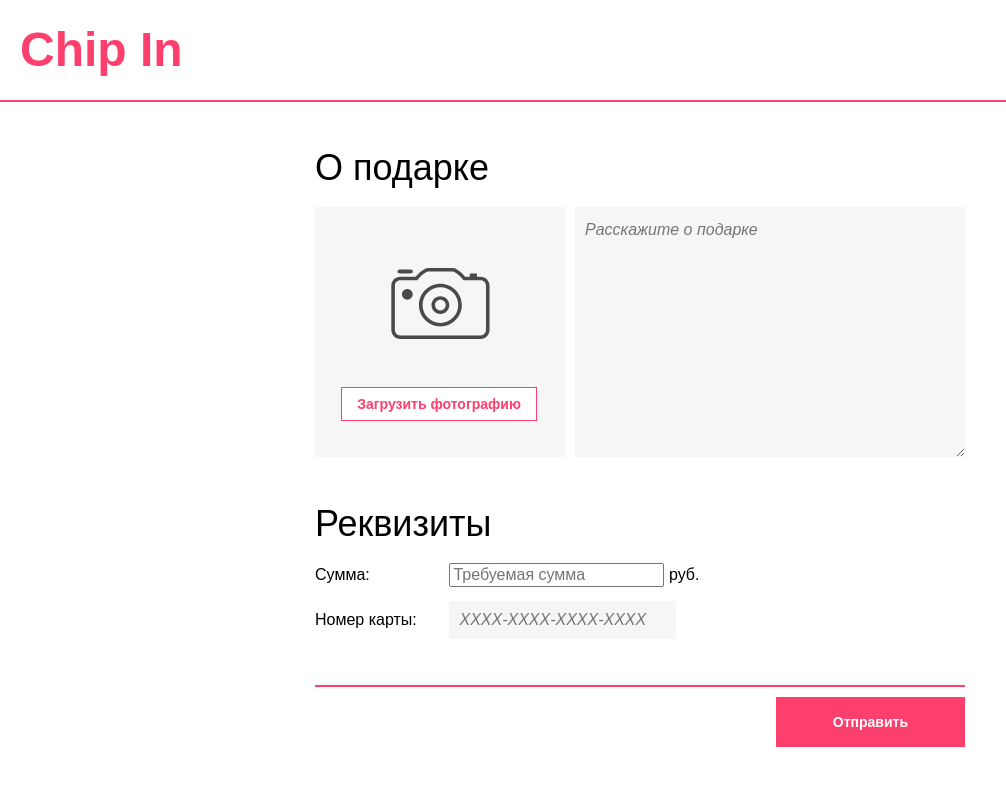
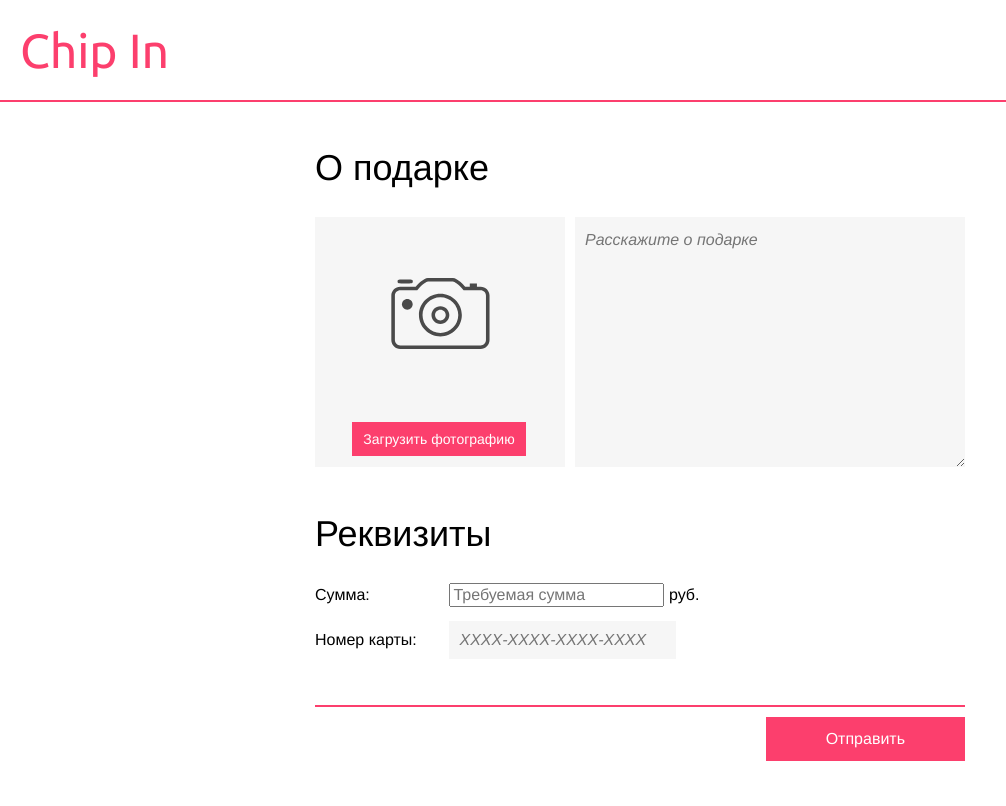
Before and after one commit to octoberry/qiwihack, a Flask app: page / in a window 1280 px wide. Shown: the whole page, without its empty margins (0-1006 px from the left). Before the commit the page ends 747 px from the top, so only its background shows below. Run offline with Flask 2, Linux system fonts and the light colour scheme; parts of the project's set-up code (start-up, migrations or seed data) failed here and were passed over; some libraries are stand-ins or nearby versions.

Commit message:
Fix styles

```diff
--- a/static/styles/base.styl
+++ b/static/styles/base.styl
@@ -8,8 +8,7 @@ h1,h2,h3,h4,h5,h6
 .title
 	&-h2
 		font-size 36px
-		font-weight lighter
-
+		font-weight 300
 a
 	color $red
 	text-decoration none
@@ -31,28 +30,39 @@ textarea
 	padding 14px 10px
 	placeholder()
 
+	&:focus
+		outline-color $red
+
 button
 	button()
 
 	&:hover
 		color #fff
-		background $red
+		background $redHover
+
+	&:active
+		color #fff
+		background $redActive
 
 .button
 	button()
 
 	&__full-color
-		border 2px solid $red
-		padding 15px 55px
+		padding 12px 59px
 		background $red
 		color #fff
 
 		&:hover
-			color $red
-			background #fff
+			color #fff
+			background $redHover
+
+		&:active
+			color #fff
+			background $redActive
 
 		&:disabled
-			background $red
+			border-color $redDisabled
+			background $redDisabled
 
 input[type=text]
 	background $grey
@@ -79,15 +89,15 @@ input[type=text]
 		text-align right
 
 	&__error
-		position absolute
 		display none
+		text-align left
 		font-size 12px
-		padding 12px
+		padding 6px 10px
 		background #eb2129
 		color #fff
 
 		&--show
-			display inline-block
+			display block
 
 .fileupload
 	height 34px
--- a/static/styles/guideline.styl
+++ b/static/styles/guideline.styl
@@ -1,5 +1,8 @@
 // colors
 $red = #fc3f6d
+$redHover = #f44b75
+$redActive = #cc3359
+$redDisabled = #d8d8d8
 $grey = #f6f6f6
 $green = #7bd500
 $darkgrey = #9b9b9b
--- a/static/styles/main.css
+++ b/static/styles/main.css
@@ -1,3 +1,4 @@
+@import url("http://fonts.googleapis.com/css?family=Ubuntu&subset=cyrillic-ext,latin");
 /* normalize.css v3.0.0 | MIT License | git.io/normalize */
 html {
   font-family: sans-serif;
@@ -178,7 +179,6 @@ td,
 th {
   padding: 0;
 }
-@import url("http://fonts.googleapis.com/css?family=Ubuntu&subset=cyrillic-ext,latin");
 h1,
 h2,
 h3,
@@ -190,7 +190,7 @@ h6 {
 }
 .title-h2 {
   font-size: 36px;
-  font-weight: lighter;
+  font-weight: 300;
 }
 a {
   color: #fc3f6d;
@@ -226,38 +226,47 @@ textarea::-moz-placeholder {
 textarea:-ms-input-placeholder {
   font-style: italic;
 }
+textarea:focus {
+  outline-color: #fc3f6d;
+}
 button {
-  font-size: 14px;
-  padding: 8px 15px;
+  font-size: 16px;
+  padding: 12px 59px;
   border: 1px solid #fc3f6d;
-  background: #fff;
-  color: #fc3f6d;
-  font-weight: bold;
+  background: #fc3f6d;
+  color: #fff;
 }
 button:hover {
   color: #fff;
-  background: #fc3f6d;
+  background: #f44b75;
+}
+button:active {
+  color: #fff;
+  background: #cc3359;
 }
 .button {
-  font-size: 14px;
-  padding: 8px 15px;
+  font-size: 16px;
+  padding: 12px 59px;
   border: 1px solid #fc3f6d;
-  background: #fff;
-  color: #fc3f6d;
-  font-weight: bold;
+  background: #fc3f6d;
+  color: #fff;
 }
 .button__full-color {
-  border: 2px solid #fc3f6d;
-  padding: 15px 55px;
+  padding: 12px 59px;
   background: #fc3f6d;
   color: #fff;
 }
 .button__full-color:hover {
-  color: #fc3f6d;
-  background: #fff;
+  color: #fff;
+  background: #f44b75;
+}
+.button__full-color:active {
+  color: #fff;
+  background: #cc3359;
 }
 .button__full-color:disabled {
-  background: #fc3f6d;
+  border-color: #d8d8d8;
+  background: #d8d8d8;
 }
 input[type=text] {
   background: #f6f6f6;
@@ -295,15 +304,15 @@ input[type=text]:focus {
   text-align: right;
 }
 .form-item__error {
-  position: absolute;
   display: none;
+  text-align: left;
   font-size: 12px;
-  padding: 12px;
+  padding: 6px 10px;
   background: #eb2129;
   color: #fff;
 }
 .form-item__error--show {
-  display: inline-block;
+  display: block;
 }
 .fileupload {
   height: 34px;
@@ -348,14 +357,16 @@ input[type=text]:focus {
   height: 100px;
   border-bottom: 2px solid #fc3f6d;
 }
-.header__logo {
+.header__logo a {
   font-family: 'Ubuntu', sans-serif;
   font-size: 48px;
   line-height: 100px;
   margin-left: 20px;
+  font-weight: 400;
   color: #fc3f6d;
 }
 .main {
+  font-family: Helvetica Neue, Helvetica, Arial sans-serif;
   width: 650px;
   margin-left: auto;
   margin-right: auto;
@@ -385,9 +396,15 @@ input[type=text]:focus {
   padding-bottom: 47px;
 }
 .present__fileupload {
+  font-size: 14px;
   position: absolute;
-  bottom: 36px;
+  bottom: -3px;
   left: 24px;
+}
+.present__fileupload-button {
+  font-size: 14px;
+  padding: 0 10px;
+  height: 100%;
 }
 .link-page__link {
   line-height: 48px;
@@ -423,6 +440,6 @@ input[type=text]:focus {
   line-height: 50px;
   color: #9b9b9b;
   padding-right: 30px;
-  background: url("/static/images/finish-icon.svg") no-repeat 105px 30px;
+  background: url("/static/images/finish-icon.svg?33323213") no-repeat 86px 30px;
   z-index: 1;
 }
--- a/static/styles/main.styl
+++ b/static/styles/main.styl
@@ -1,5 +1,5 @@
+@import 'fonts'
 @import '../bower_components/normalize.styl/normalize.styl'
-@import 'fonts'
 @import 'guideline'
 @import 'base'
 @import 'helpers'
@@ -9,15 +9,17 @@
 	height 100px
 	border-bottom 2px solid $red
 
-	&__logo
+	&__logo a
 		font-family 'Ubuntu', sans-serif
 		font-size 48px
 		line-height 100px
 		margin-left 20px
+		font-weight 400
 		color $red
 
 
 .main
+	font-family Helvetica Neue, Helvetica, Arial sans-serif
 	width 650px
 	margin-left auto
 	margin-right auto
@@ -47,9 +49,15 @@
 		padding-bottom 47px
 
 	&__fileupload
+		font-size 14px
 		position absolute
-		bottom 36px
+		bottom -3px
 		left 24px
+
+		&-button
+			font-size 14px
+			padding 0 10px
+			height 100%
 
 .link-page
 	&__link
@@ -88,5 +96,5 @@
 		line-height 50px
 		color $darkgrey
 		padding-right 30px
-		background url('/static/images/finish-icon.svg') no-repeat 105px 30px
+		background url('/static/images/finish-icon.svg?33323213') no-repeat 86px 30px
 		z-index 1
--- a/templates/create.html
+++ b/templates/create.html
@@ -1,9 +1,11 @@
 {% extends "index.html" %}
 {% block content %}
 <h2 class="title-h2">О подарке</h2>
-<div class="spacer"></div>
+<div class="spacer spacer--small"></div>
 <form method="post" role="presentSubmit">
     <div class="present">
+		<div class="form-item__error" id="block-error1"></div>
+		<div class="spacer spacer--small"></div>
 		<aside class="form-item present__photo">
 			<img class="present__icon" src="/static/images/photo-icon.svg" alt=""/>
 			<div class="fileupload present__fileupload">
@@ -11,28 +13,27 @@
 				<input id="fileupload" type="file" name="image_file" data-url="/upload"/>
 				{{ form.image(type="hidden")|safe }}
 			</div>
-		<span class="form-item__error" style="top: 0; left: 0"></span>
 		</aside>
 		<aside class="form-item present__desc">
 			{{ form.description(placeholder='Расскажите о подарке')|safe }}
-		<span class="form-item__error" style="top: 0; right: 0"></span>
 		</aside>
 		<div class="clearfix"></div>
     </div>
+	<div class="clearfix"></div>
 	<div class="spacer spacer--big"></div>
     <h2 class="title-h2">Реквизиты</h2>
-    <div class="spacer"></div>
+	<div class="spacer spacer--small"></div>
+	<div class="form-item__error" id="block-error2"></div>
+	<div class="spacer spacer--small"></div>
 	<div class="form-item">
         <label class="form-item__label" for="present[sum]">Сумма:</label>
         {{ form.amount(class="form-item__input-text", placeholder='Требуемая сумма', id='present[sum]') }}
         <span class="currency">руб.</span>
-		<span class="form-item__error"></span>
 	</div>
     <div class="spacer spacer--small"></div>
     <div class="form-item">
         <label class="form-item__label" for="present[cardnumber]">Номер карты:</label>
         {{ form.card(class="form-item__input-text", id='present[cardnumber]', placeholder='XXXX-XXXX-XXXX-XXXX') }}
-		<span class="form-item__error"></span>
     </div>
     <div class="spacer spacer--big"></div>
     <div class="form-item form-item--submit">
@@ -80,17 +81,33 @@ $(function () {
 
 	var errorList = {{ form.errors|tojson|safe }};
 
+	console.log(errorList);
+
+	var $blockError1 = $('#block-error1'),
+		$blockError2 = $('#block-error2');
+
 	var formValidate = {
 		formNode: $('form[role="presentSubmit"]'),
 		errorArray: errorList,
 		classError: 'form-item__error--show',
 			showError: function(){
 			for(var inputItem in this.errorArray){
-				$('[name='+inputItem+']')
-						.parents('.form-item')
-						.find('.form-item__error')
-						.html(this.errorArray[inputItem])
-						.addClass(this.classError)
+
+				if(inputItem == 'image'){
+					$blockError1.append(this.errorArray[inputItem] + ' / ').addClass(this.classError);
+				}
+
+				if(inputItem == 'description'){
+					$blockError1.append(this.errorArray[inputItem] + ' / ').addClass(this.classError);
+				}
+
+				if(inputItem == 'amount'){
+					$blockError2.append(this.errorArray[inputItem] + ' / ').addClass(this.classError);
+				}
+
+				if(inputItem == 'card'){
+					$blockError2.append(this.errorArray[inputItem] + ' / ').addClass(this.classError);
+				}
 			}
 		}
 	};
--- a/templates/event.html
+++ b/templates/event.html
@@ -2,7 +2,7 @@
 {% block metatags %}
 <!-- for Facebook -->
 <meta property="og:title" content="" />
-<meta property="og:type" content="article" />
+<meta property="og:type" content="website" />
 <meta property="og:image" content="{{ event.image }}" />
 <meta property="og:url" content="" />
 <meta property="og:description" content="{{ event.description }}" />
@@ -78,7 +78,7 @@
 	<div class="form-item form-item--submit">
 		<div class="float-left yashare-auto-init" data-yashareL10n="ru"
 			 data-yashareQuickServices="yaru,vkontakte,facebook,twitter,odnoklassniki,moimir" data-yashareTheme="counter"></div>
-		<button id="save" class="button button__full-color" style="width: 188px">Отправить</button>
+		<button id="save" class="button button__full-color">Отправить</button>
 	</div>
 </form>
 {% endif %}
@@ -131,7 +131,7 @@
 			data: data,
 			beforeSend: function(){
 				$('#save').html($('<img>',{
-					src: '/static/images/ajax-loader.gif'
+					src: '/static/images/ajax-loader.gif?43241232'
 				})).attr('disabled','disabled');
 			},
 			success: function (response) {
```
Also changed, not shown: static/styles/mixins.styl (+4 -5 lines), templates/success.html (+6 -1 lines), static/images/ajax-loader.gif. Lines whose indentation alone changed are shown as unchanged.
